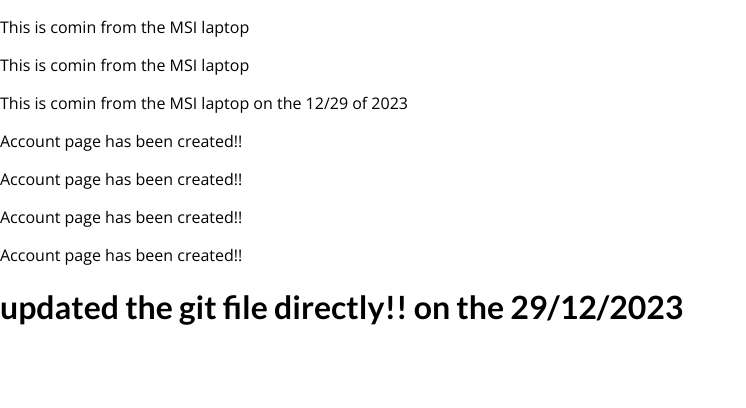
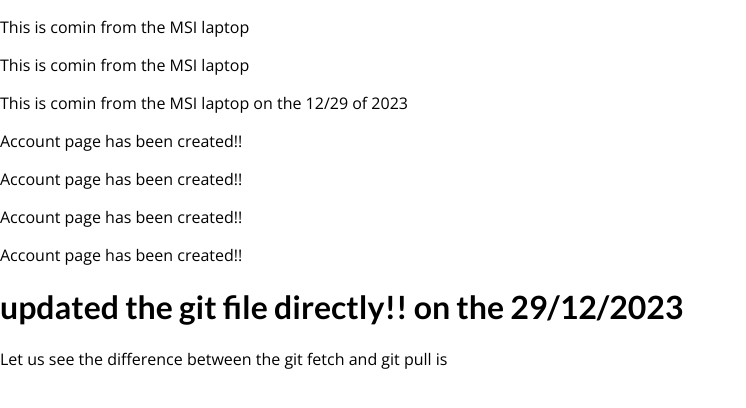
Before and after one commit to suraphel/testingkranken, a React (Create React App) app: page / in a window 1280 px wide. Shown: the top 408 px of the page, without its empty margins (0-746 px from the left). Built offline with nearby package versions, Linux system fonts and the light colour scheme.

Commit message:
Update App.js

```diff
--- a/src/App.js
+++ b/src/App.js
@@ -20,6 +20,8 @@ function App() {
       <Account />
       <h1> updated the git file directly!! on the 29/12/2023 </h1>
 
+<p> Let us see the difference between the git fetch and git pull is </p>
+
       {/* <Switch>
         <Layout>
           <header className="App-header">
```
